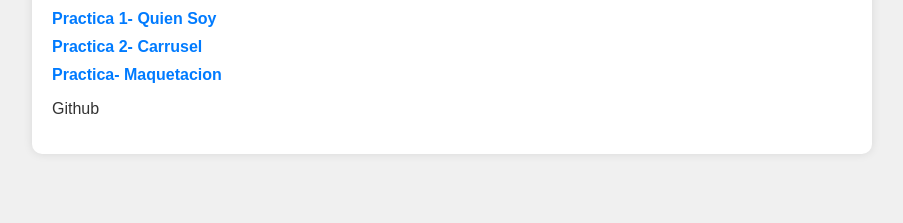
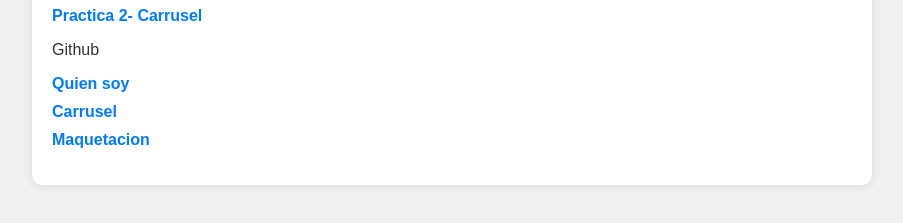
Before and after one commit to zxRogelio/TrabajosPend, a plain HTML site: page P1/EnlacesPracticas/index.html in a window 1280 px wide. Shown: the part 385-608 px from the top of the page, without its empty margins (188-1091 px from the left). Drawn offline with Linux system fonts and the light colour scheme.

Commit message:
Update index.html

```diff
--- a/P1/EnlacesPracticas/index.html
+++ b/P1/EnlacesPracticas/index.html
@@ -13,8 +13,11 @@
             <p>Paginas</p>
             <li><a href="https://practica1-nine.vercel.app/" target="_blank">Practica 1- Quien Soy</a></li>
             <li><a href="https://practica-2-one.vercel.app/" target="_blank">Practica 2- Carrusel</a></li>
-            <li><a href="https://maquetacion-p3.vercel.app/" target="_blank">Practica- Maquetacion</a></li>
+
             <p>Github</p>
+            <li><a href="https://github.com/zxRogelio/TrabajosPend/tree/main/P1/PracticasPend/Practica1" target="_blank">Quien soy</a></li>
+            <li><a href="https://github.com/zxRogelio/TrabajosPend/tree/main/P1/PracticasPend/Practica03" target="_blank">Carrusel</a></li>
+            <li><a href="https://github.com/zxRogelio/TrabajosPend/tree/main/P1/PracticasPend/MaquetacionEjercicio" target="_blank">Maquetacion</a></li>
 
         </ul>
     </div>
```
